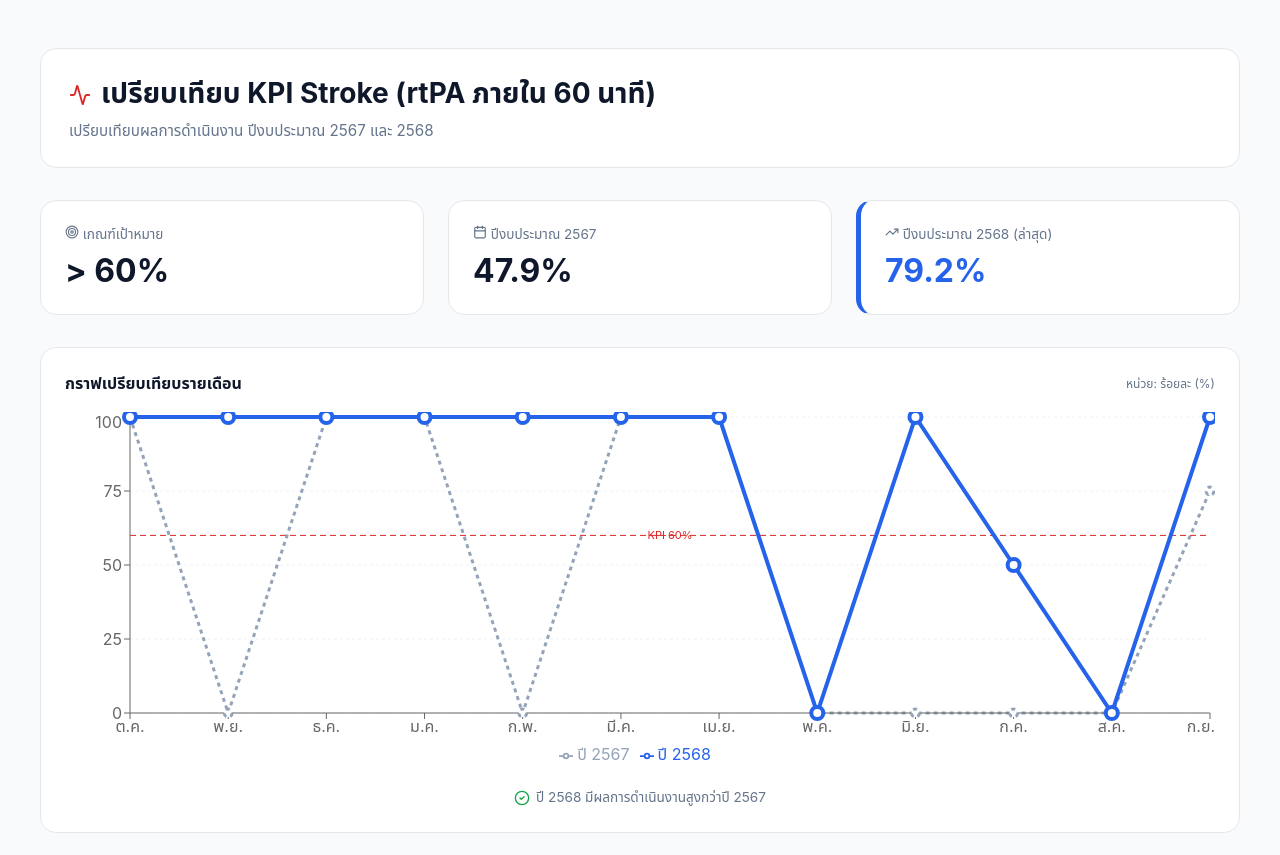
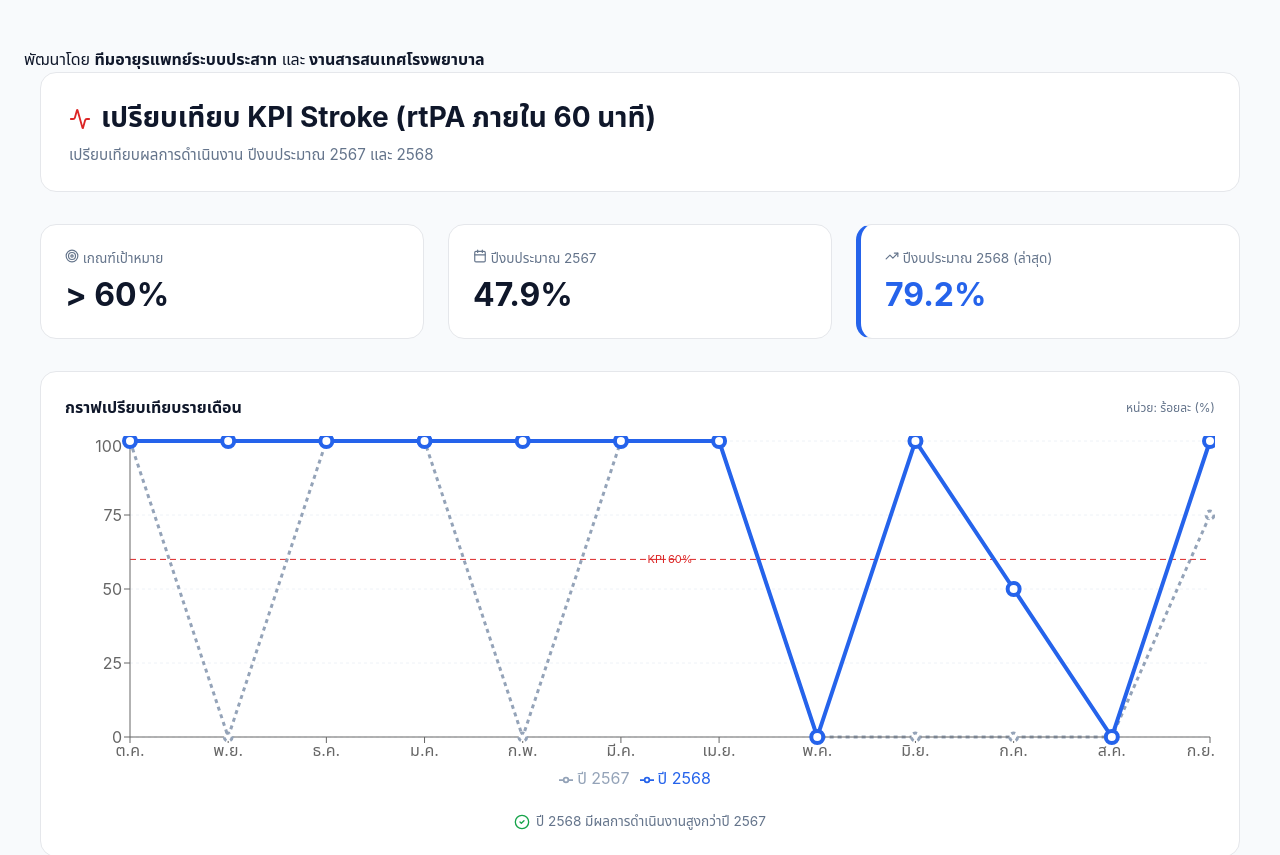
Before and after one commit to chinformation/stroke-kpi-dashboard, a React (Vite) app: page / in a window 1280 px wide. Shown: the top 855 px of the page. Built offline with nearby package versions, Linux system fonts and the light colour scheme.

Commit message:
Add dashboard credit: Neurology team & Hospital IT

```diff
--- a/src/App.jsx
+++ b/src/App.jsx
@@ -142,6 +142,10 @@ const dataLab45_2567 = [
 
   return (
     <div className="dashboard-page">
+      <div className="dashboard-credit">
+        พัฒนาโดย <strong>ทีมอายุรแพทย์ระบบประสาท</strong> และ
+        <strong> งานสารสนเทศโรงพยาบาล</strong>
+      </div>
       <div className="dashboard-container">
 
         {/* HEADER */}
```
Also changed, not shown: package.json (+10 -5 lines), 4 other files (tests, documents, lock files or other folders).
